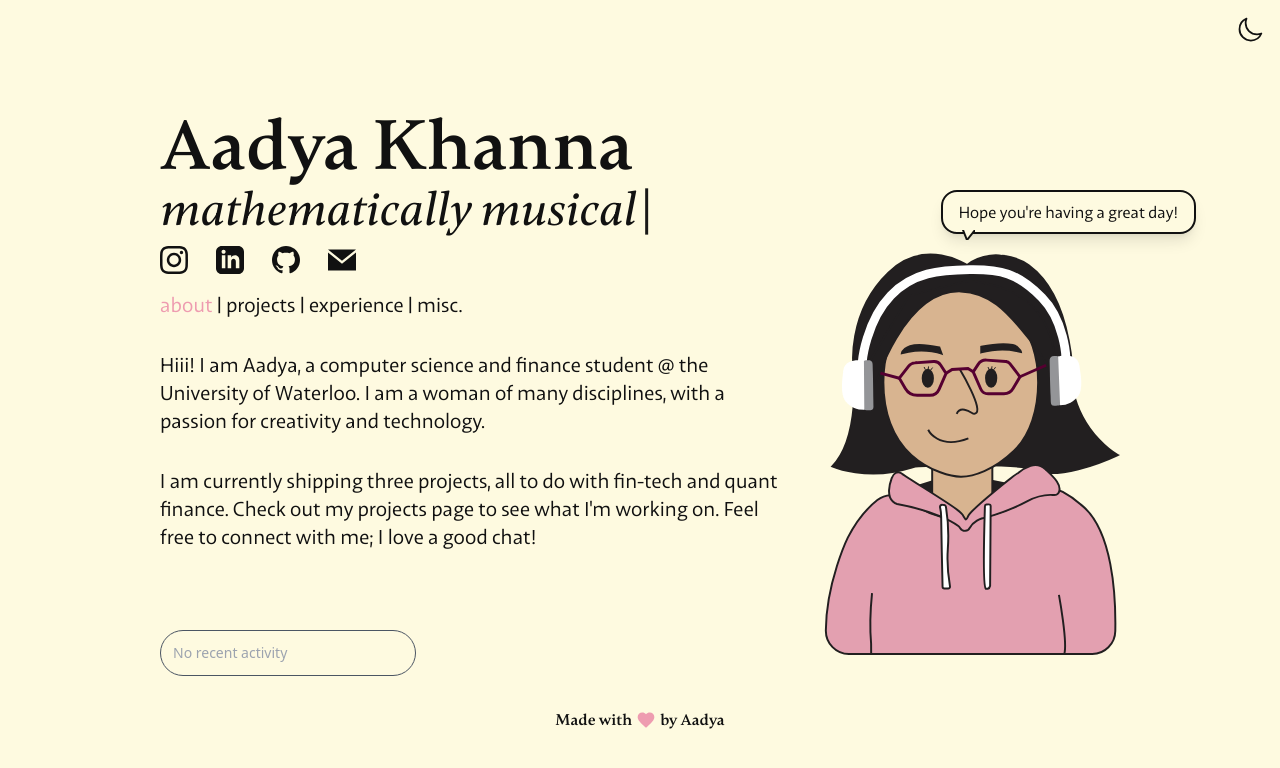
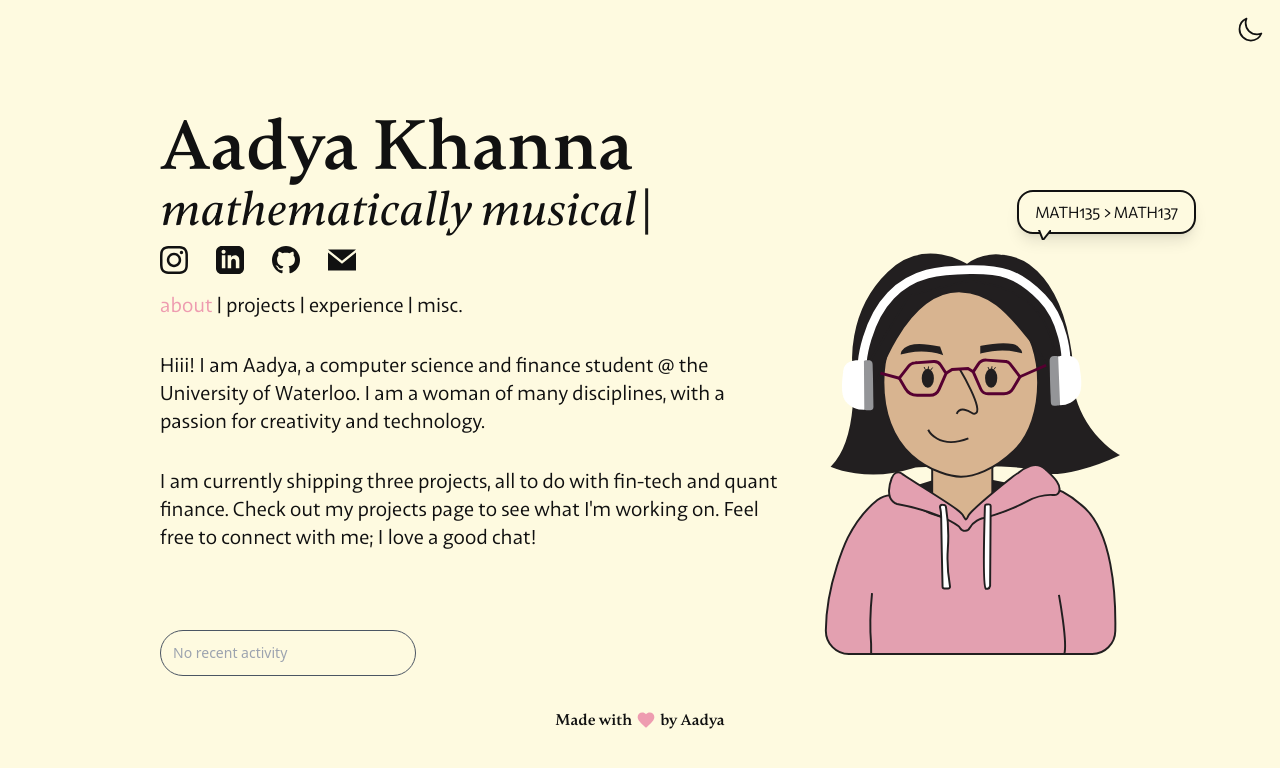
Before and after one commit to aadya-khanna/portfolio_frontend, a React (Vite) app: page /about in a window 1280 px wide. Shown: the top 768 px of the page. Built offline with nearby package versions, Linux system fonts and the light colour scheme; no server answers.

Commit message:
added more sentences

```diff
--- a/src/components/AadyaSvg.jsx
+++ b/src/components/AadyaSvg.jsx
@@ -1,12 +1,26 @@
 import aadyaLightSvg from '../assets/aadya_light.svg';
 
-export default function AadyaSvg({ className = '' }) {
+
+export default function AadyaSvg({ className = '' })
+{
+    const sentences = ["Hope you're having a great day!",
+        "Remember to drink water!",
+        "Don't forget to write me a note!",
+         "MATH135 > MATH137",
+         "Fun fact: I've travelled to 22 countries!",
+         "I want to go to IKEAAAA",
+         "I'm actually a really funny person",
+         "Is this an implication!?",
+         "WINGSTOP WINGSTOP WINGSTOP",
+         "I want to go to IKEAAAA"]
+
+    const randomSentence = sentences[Math.floor(Math.random() * sentences.length)]
+
     return (
         <div className="relative inline-block">
-
             <div className="absolute top-10 md:top-20 left-1/2 -translate-x-1/2 md:left-auto md:translate-x-14 md:-right-5 bg-background dark:bg-background-dark border-2 border-foreground dark:border-foreground-dark rounded-2xl px-4 py-2 shadow-lg z-10 overflow-visible">
                 <p className="text-sm md:text-base font-plein text-foreground dark:text-foreground-dark whitespace-nowrap">
-                     Hope you're having a great day!
+                 {randomSentence}
                 </p>
 
                 <div className="absolute bottom-0 left-1/2 -translate-x-1/2 md:left-4 md:translate-x-0 translate-y-2">
```
